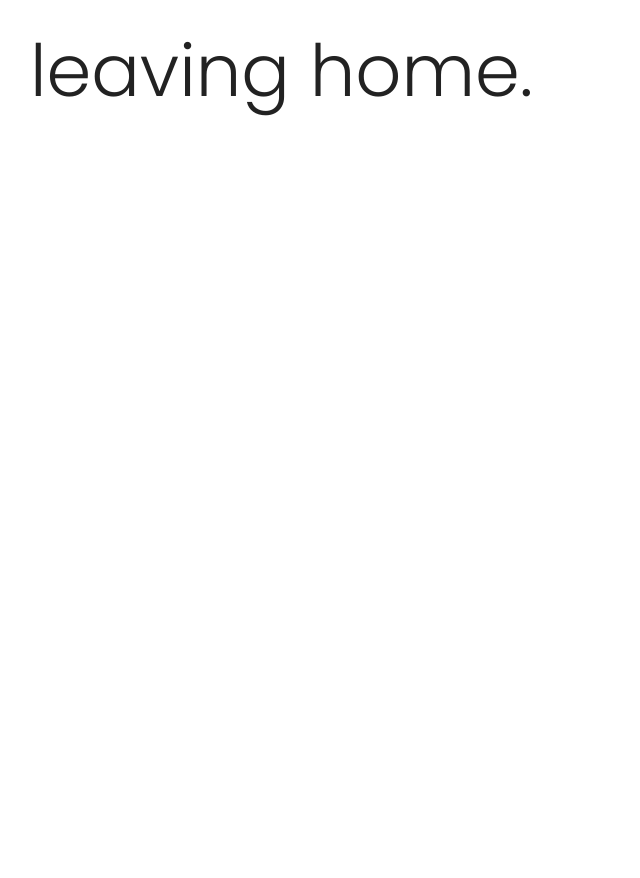
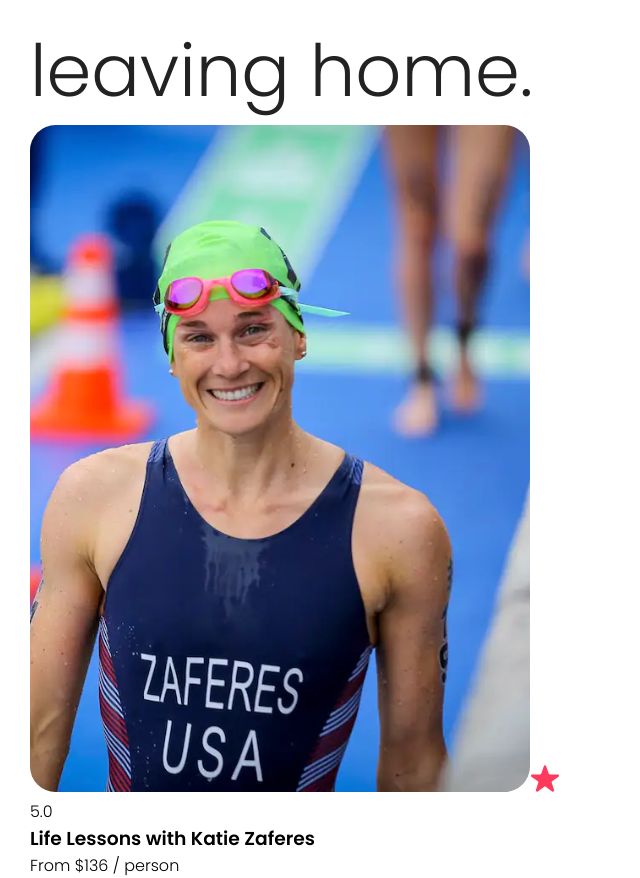
Before and after one commit to jeremydurden/ReactAirBNBExperiences, a JavaScript app: page / in a window 1280 px wide. Shown: the part 1840-2718 px from the top of the page, without its empty margins (0-640 px from the left). Before the commit the page ends 1965 px from the top, so only its background shows below. Built offline with nearby package versions, Linux system fonts and the light colour scheme.

Commit message:
beginning card component

```diff
--- a/src/App.js
+++ b/src/App.js
@@ -4,12 +4,14 @@
 //Components
 import Navbar from "./Components/Navbar";
 import Hero from "./Components/Hero";
+import Card from "./Components/Card";
 
 function App() {
   return (
     <>
       <Navbar />
       <Hero />
+      <Card />
     </>
   );
 }
--- /dev/null
+++ b/src/Components/Card.js
@@ -0,0 +1,20 @@
+import star from "../Images/Star.svg";
+import image from "../Images/katie.svg";
+
+function Card() {
+  return (
+    <div className="card--container">
+      <img src={image} alt="" className="card--image" />
+      <img src={star} alt="" className="card--star" />
+      <p className="card--rating">
+        5.0 <span className="card--rating-span"></span>{" "}
+      </p>
+      <h3 className="card--title">Life Lessons with Katie Zaferes</h3>
+      <p className="card--cost">
+        <span className="card--cost-span">From $136</span> / person
+      </p>
+    </div>
+  );
+}
+
+export default Card;
--- a/src/style.css
+++ b/src/style.css
@@ -56,3 +56,15 @@
   margin-left: 30px;
   margin-right: 580px;
 }
+
+.card--container {
+  margin-left: 30px;
+}
+
+.card--image {
+  width: 500px;
+}
+
+.card--star {
+  width: 30px;
+}
```
Also changed, not shown: src/Images/Star.svg (added), src/Images/katie.svg (added).
